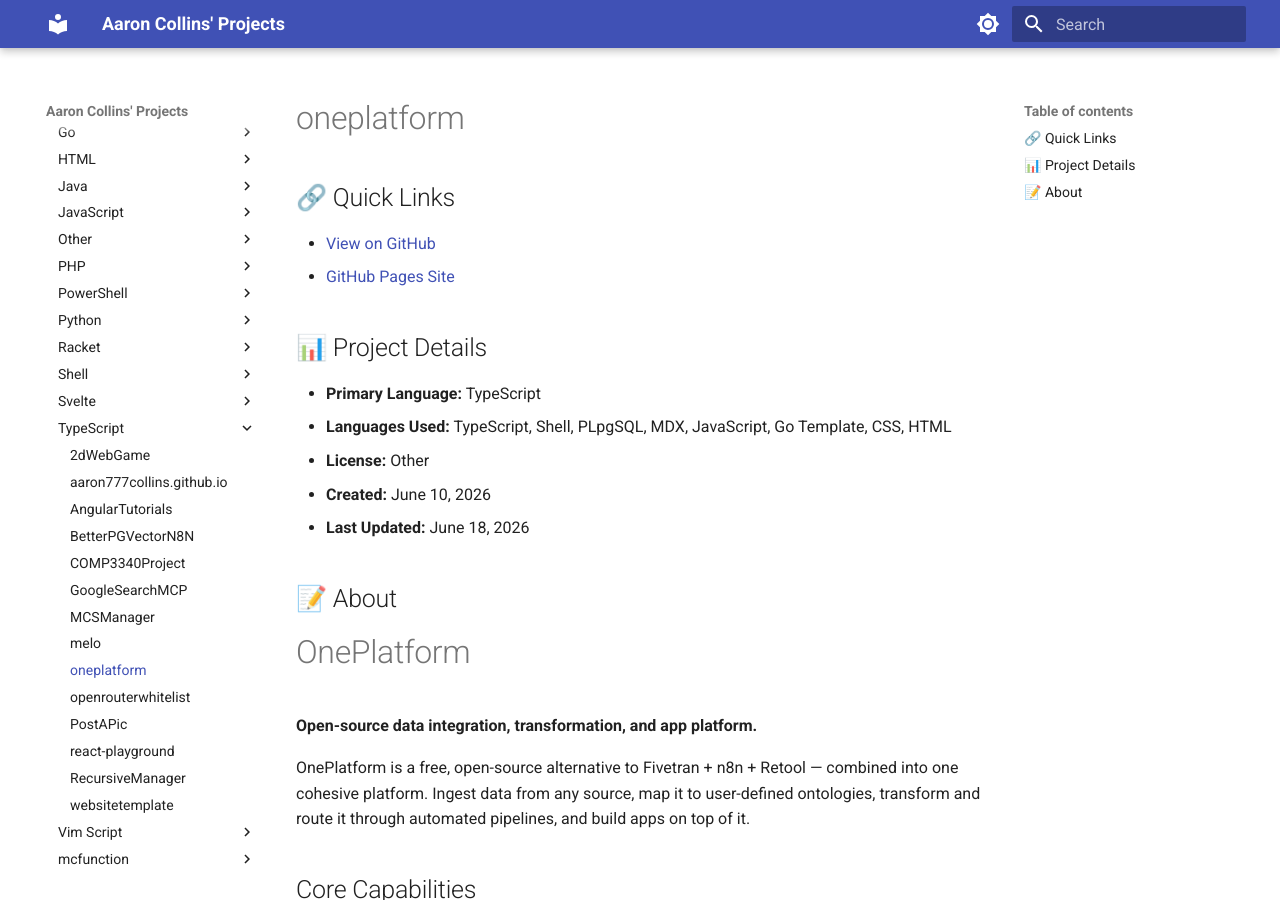
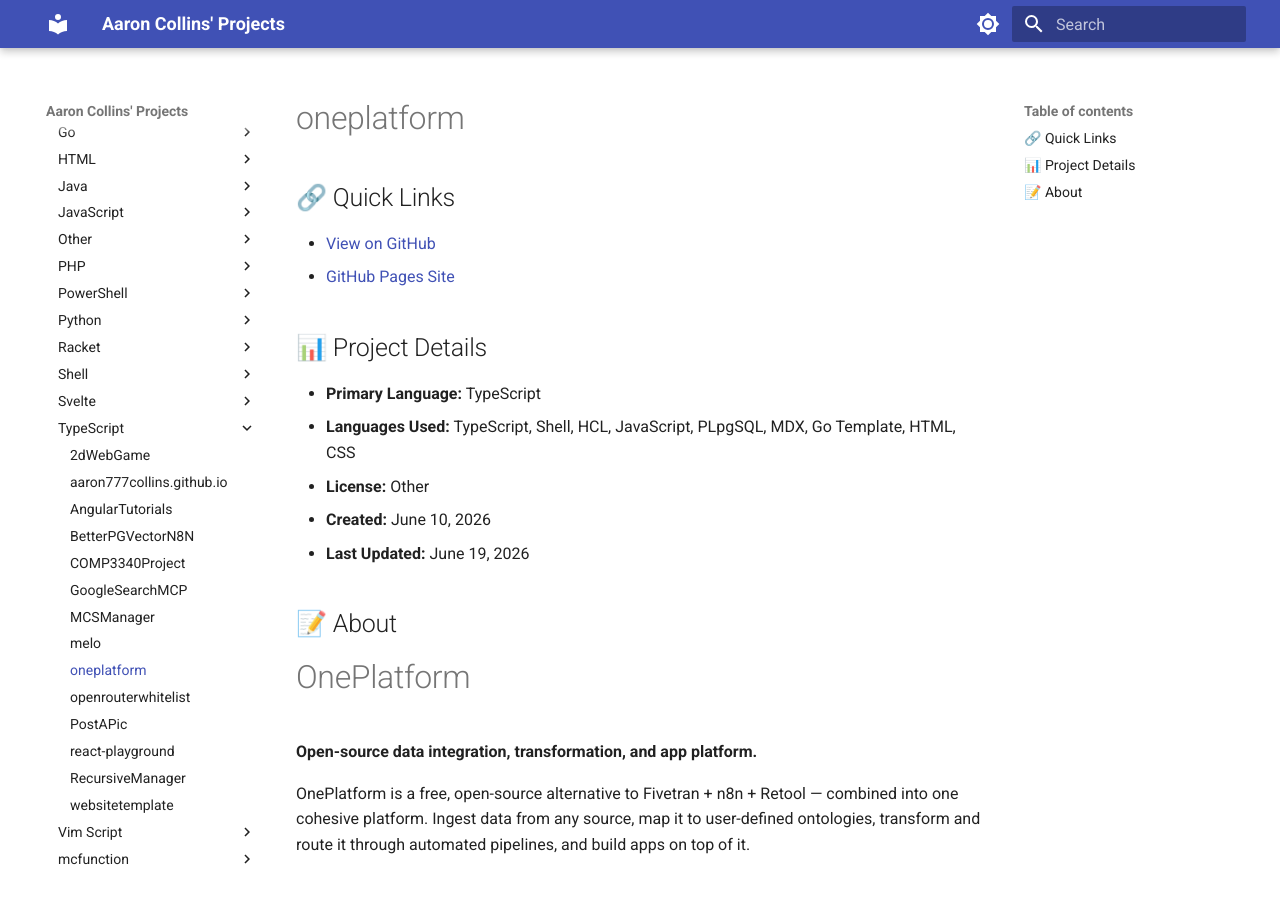
Before and after one commit to aaron777collins/projects, an MkDocs documentation site: the page built from docs/oneplatform.md, in a window 1280 px wide and 900 px high. Built offline with MkDocs 1.6.1 and Material for MkDocs 9.7.7, drawn with Linux system fonts in a browser that asks for light colours.

Commit message:
🤖 Auto-update project documentation
Updated project pages with latest information from GitHub API:
- Repository details and metadata
- Latest releases
- GitHub Pages links
- Language statistics
- Topics and tags
- Star and fork counts

Generated by GitHub Actions on 2026-06-19 07:12:18 UTC

```diff
--- a/docs/oneplatform.md
+++ b/docs/oneplatform.md
@@ -8,10 +8,10 @@
 ## 📊 Project Details
 
 - **Primary Language:** TypeScript
-- **Languages Used:** TypeScript, Shell, PLpgSQL, MDX, JavaScript, Go Template, CSS, HTML
+- **Languages Used:** TypeScript, Shell, HCL, JavaScript, PLpgSQL, MDX, Go Template, HTML, CSS
 - **License:** Other
 - **Created:** June 10, 2026
-- **Last Updated:** June 18, 2026
+- **Last Updated:** June 19, 2026
 
 ## 📝 About
 
```
Also changed, not shown: docs/MinecraftDatapackLanguage.md (+1 -1 lines), docs/projects-test.md (+1 -1 lines), docs/projects.md (+1 -1 lines).
